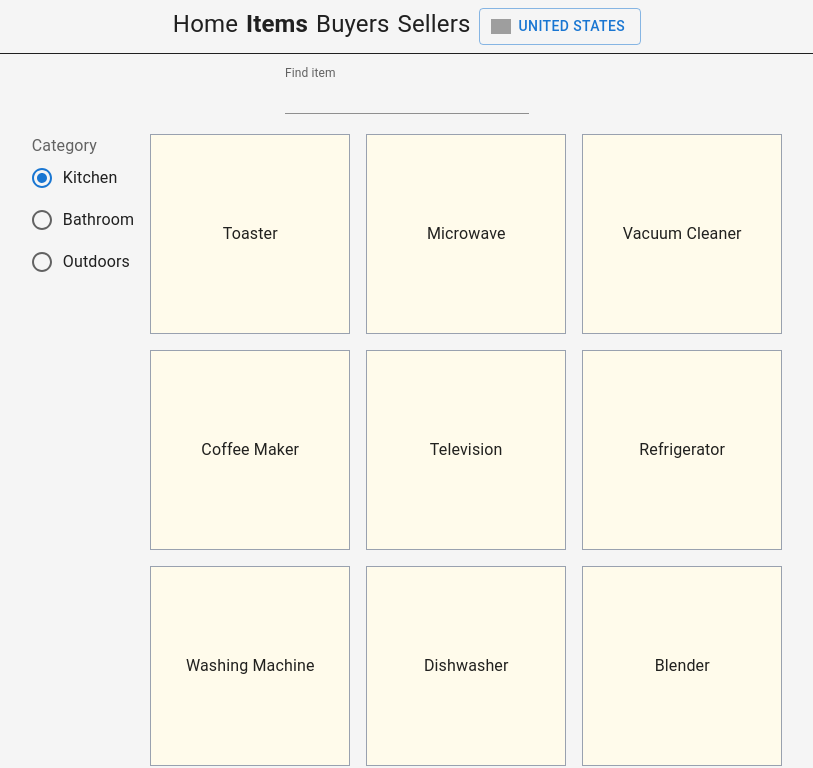
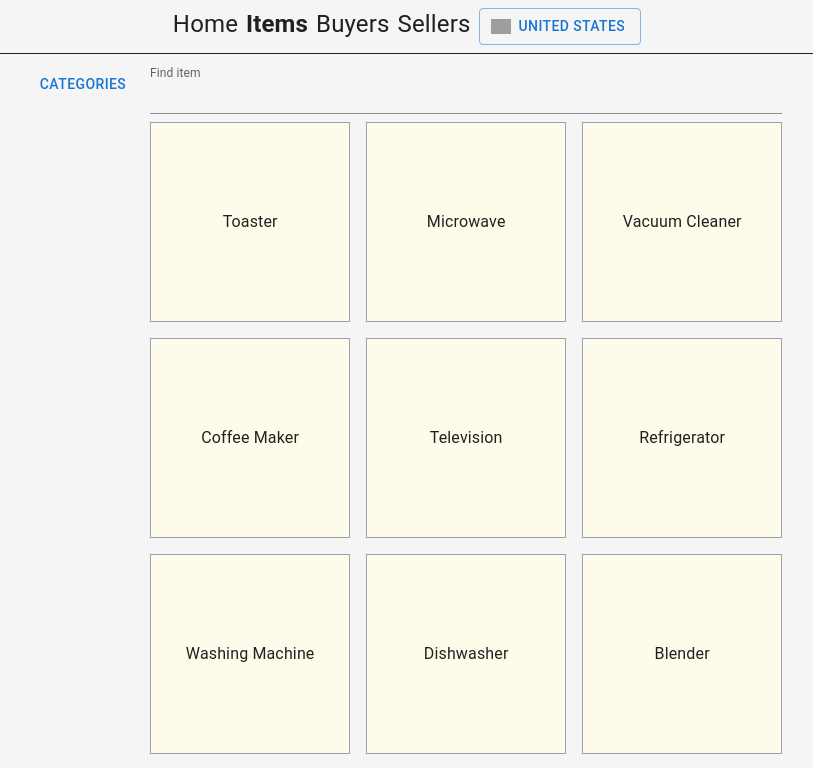
Before and after one commit to akulOn/china_org, a React (Vite) app: page /items in a window 1280 px wide. Shown: the top 768 px of the page, without its empty margins (233-1046 px from the left). Built offline with nearby package versions, Linux system fonts and the light colour scheme; grey boxes are pictures that could not be loaded; some icons are missing.

Commit message:
added category filtering

```diff
--- a/src/routes/items/index.tsx
+++ b/src/routes/items/index.tsx
@@ -1,16 +1,19 @@
 import { createFileRoute, Link } from "@tanstack/react-router";
 import {
+  Button,
+  Chip,
   FormControl,
-  FormControlLabel,
-  FormLabel,
   Input,
   InputAdornment,
   InputLabel,
-  Radio,
-  RadioGroup,
+  ListItemIcon,
+  Menu,
+  MenuItem,
 } from "@mui/material";
 import SearchIcon from "@mui/icons-material/Search";
-import { useState } from "react";
+import Check from "@mui/icons-material/Check";
+
+import { useEffect, useState } from "react";
 
 export const Route = createFileRoute("/items/")({
   component: RouteComponent,
@@ -20,6 +23,7 @@ interface ItemType {
   id: number;
   name: string;
   description: string;
+  categoryId: number;
 }
 
 const items: ItemType[] = [
@@ -27,102 +31,226 @@ const items: ItemType[] = [
     id: 1,
     name: "Toaster",
     description: "A small appliance used to toast bread.",
+    categoryId: 1,
   },
   {
     id: 2,
     name: "Microwave",
     description: "An appliance used to quickly heat food.",
+    categoryId: 1,
   },
   {
     id: 3,
     name: "Vacuum Cleaner",
     description: "A device that uses suction to clean floors.",
+    categoryId: 4,
   },
   {
     id: 4,
     name: "Coffee Maker",
     description:
       "Brews coffee by heating water and filtering it through ground beans.",
+    categoryId: 1,
   },
   {
     id: 5,
     name: "Television",
     description: "Displays video and audio content from various sources.",
+    categoryId: 5,
   },
   {
     id: 6,
     name: "Refrigerator",
     description: "Keeps food and drinks cold to preserve freshness.",
+    categoryId: 1,
   },
   {
     id: 7,
     name: "Washing Machine",
     description: "Used to automatically wash laundry.",
+    categoryId: 2,
   },
   {
     id: 8,
     name: "Dishwasher",
     description: "Cleans dishes automatically using water and detergent.",
+    categoryId: 1,
   },
-  { id: 9, name: "Blender", description: "Mixes and purees food or drinks." },
+  {
+    id: 9,
+    name: "Blender",
+    description: "Mixes and purees food or drinks.",
+    categoryId: 1,
+  },
   {
     id: 10,
     name: "Iron",
     description: "Removes wrinkles from clothing with heat.",
+    categoryId: 4,
   },
   {
     id: 11,
     name: "Lamp",
     description: "Provides light for reading or ambiance.",
+    categoryId: 5,
   },
   {
     id: 12,
     name: "Sofa",
     description: "A comfortable piece of furniture for sitting.",
+    categoryId: 5,
   },
   {
     id: 13,
     name: "Dining Table",
     description: "A table where meals are typically eaten.",
+    categoryId: 1,
   },
-  { id: 14, name: "Pillow", description: "Supports the head while sleeping." },
+  {
+    id: 14,
+    name: "Pillow",
+    description: "Supports the head while sleeping.",
+    categoryId: 3,
+  },
   {
     id: 15,
     name: "Blanket",
     description: "Used to keep warm while sleeping or resting.",
+    categoryId: 3,
   },
   {
     id: 16,
     name: "Bookshelf",
     description: "A piece of furniture used to store books and decor.",
+    categoryId: 3,
   },
   {
     id: 17,
     name: "Shower Curtain",
     description: "Prevents water from escaping a shower area.",
+    categoryId: 2,
   },
   {
     id: 18,
     name: "Trash Can",
     description: "Holds household waste and garbage.",
+    categoryId: 1,
   },
   {
     id: 19,
     name: "Ceiling Fan",
     description: "Circulates air in a room for cooling.",
+    categoryId: 5,
   },
   {
     id: 20,
     name: "Alarm Clock",
     description: "Used to wake someone up at a set time.",
+    categoryId: 3,
   },
 ];
 
+interface CategoryType {
+  id: number;
+  name: string;
+}
+
+const categories: CategoryType[] = [
+  { id: 1, name: "Kitchen" },
+  { id: 2, name: "Bathroom" },
+  { id: 3, name: "Bedroom" },
+  { id: 4, name: "Small home appliances" },
+  { id: 5, name: "Living room" },
+];
+
 function RouteComponent() {
-  const [displayedItems, setDisplayedItems] = useState([...items]);
+  const [displayedItems, setDisplayedItems] = useState<ItemType[]>([...items]);
+  const [selectedCategories, setSelectedCategories] = useState<CategoryType[]>(
+    []
+  );
+
+  const [anchorEl, setAnchorEl] = useState<null | HTMLElement>(null);
+  const open = Boolean(anchorEl);
+
+  const handleClick = (event: React.MouseEvent<HTMLButtonElement>) => {
+    setAnchorEl(event.currentTarget);
+  };
+
+  const handleClose = () => {
+    setAnchorEl(null);
+  };
+
+  const handleMenuItemOnClick = (id: number) => {
+    const selectedCategory = categories.find((x) => x.id === id);
+
+    if (!selectedCategory) return;
+
+    if (selectedCategories.some((x) => x.id === id))
+      setSelectedCategories([...selectedCategories.filter((x) => x.id !== id)]);
+    else setSelectedCategories([...selectedCategories, selectedCategory]);
+
+    handleClose();
+  };
+
+  const handleDelete = (id: number) => {
+    setSelectedCategories([...selectedCategories.filter((x) => x.id !== id)]);
+  };
+
+  useEffect(() => {
+    if (selectedCategories.length === 0) {
+      setDisplayedItems([...items]);
+      return;
+    }
+
+    setDisplayedItems([
+      ...items.filter((item) =>
+        selectedCategories.some((x) => x.id === item.categoryId)
+      ),
+    ]);
+  }, [selectedCategories]);
 
   return (
-    <div className="flex flex-col items-center justify-center gap-5 p-2">
+    <div className="flex justify-center gap-4 p-2">
+      <div className="flex flex-col gap-2">
+        <Button
+          id="basic-button"
+          aria-controls={open ? "basic-menu" : undefined}
+          aria-haspopup="true"
+          aria-expanded={open ? "true" : undefined}
+          onClick={handleClick}
+        >
+          Categories
+        </Button>
+        <Menu
+          id="basic-menu"
+          anchorEl={anchorEl}
+          open={open}
+          onClose={handleClose}
+          aria-labelledby="basic-button"
+        >
+          {categories.map((category) => (
+            <MenuItem
+              key={category.id}
+              onClick={() => handleMenuItemOnClick(category.id)}
+            >
+              {selectedCategories.some((x) => x.id === category.id) && (
+                <ListItemIcon>
+                  <Check />
+                </ListItemIcon>
+              )}
+              {category.name}
+            </MenuItem>
+          ))}
+        </Menu>
+        {selectedCategories.map((selectedCategory) => (
+          <Chip
+            key={selectedCategory.id}
+            label={selectedCategory.name}
+            onDelete={() => handleDelete(selectedCategory.id)}
+          />
+        ))}
+      </div>
+      <div className="flex flex-col gap-2">
         <FormControl variant="standard">
           <InputLabel htmlFor="input-with-icon-adornment">Find item</InputLabel>
           <Input
@@ -145,31 +273,6 @@ function RouteComponent() {
             }}
           />
         </FormControl>
-      <div className="flex">
-        <FormControl>
-          <FormLabel id="demo-radio-buttons-group-label">Category</FormLabel>
-          <RadioGroup
-            aria-labelledby="demo-radio-buttons-group-label"
-            defaultValue="kitchen"
-            name="radio-buttons-group"
-          >
-            <FormControlLabel
-              value="kitchen"
-              control={<Radio />}
-              label="Kitchen"
-            />
-            <FormControlLabel
-              value="bathroom"
-              control={<Radio />}
-              label="Bathroom"
-            />
-            <FormControlLabel
-              value="outdoors"
-              control={<Radio />}
-              label="Outdoors"
-            />
-          </RadioGroup>
-        </FormControl>
         <div className="grid grid-cols-3 gap-4">
           {displayedItems.map((item) => (
             <Link
```
Lines whose indentation alone changed are shown as unchanged.
